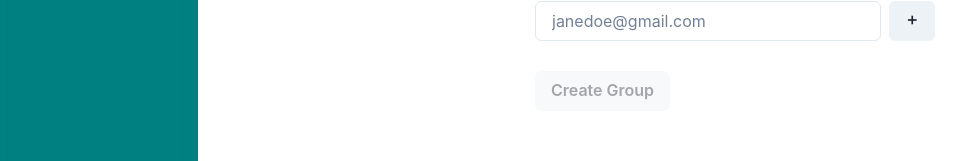
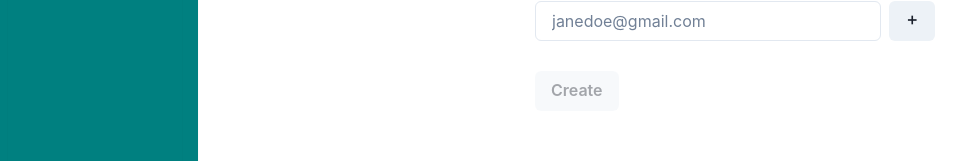
Before and after one commit to ubc-cpsc455-2024S/project-05_bus, a React (Vite) app in the folder client/: page /groups in a window 1280 px wide. Shown: the part 311-472 px from the top of the page, without its empty margins (8-974 px from the left). Built offline with nearby package versions, Linux system fonts and the light colour scheme.

Commit message:
Make buttons consistent

```diff
--- a/client/src/components/Groups/CreateGroupForm.jsx
+++ b/client/src/components/Groups/CreateGroupForm.jsx
@@ -109,7 +109,7 @@ export default function CreateGroupForm() {
         ))}
       </VStack>
       <Button mt="20px" isDisabled={!groupName} onClick={handleCreateGroup}>
-        Create Group
+        Create
       </Button>
     </Box>
   );
```
